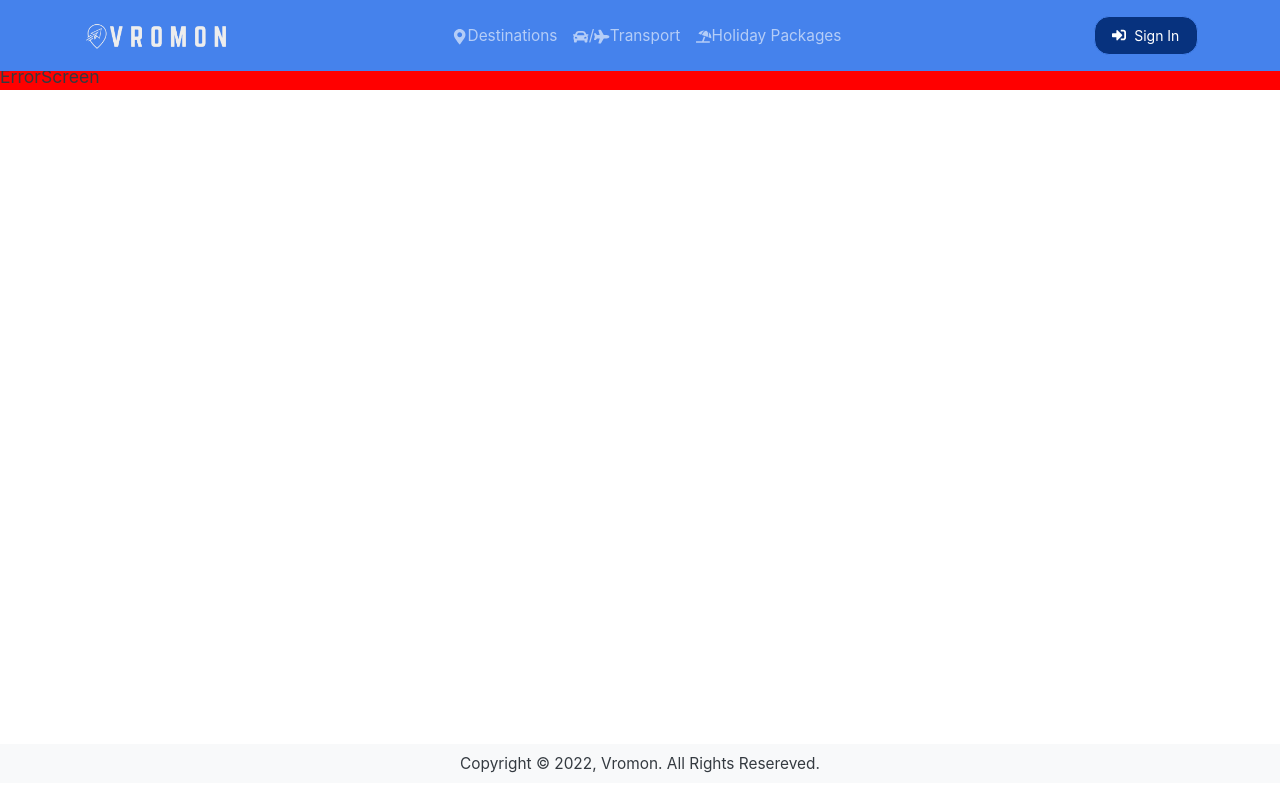
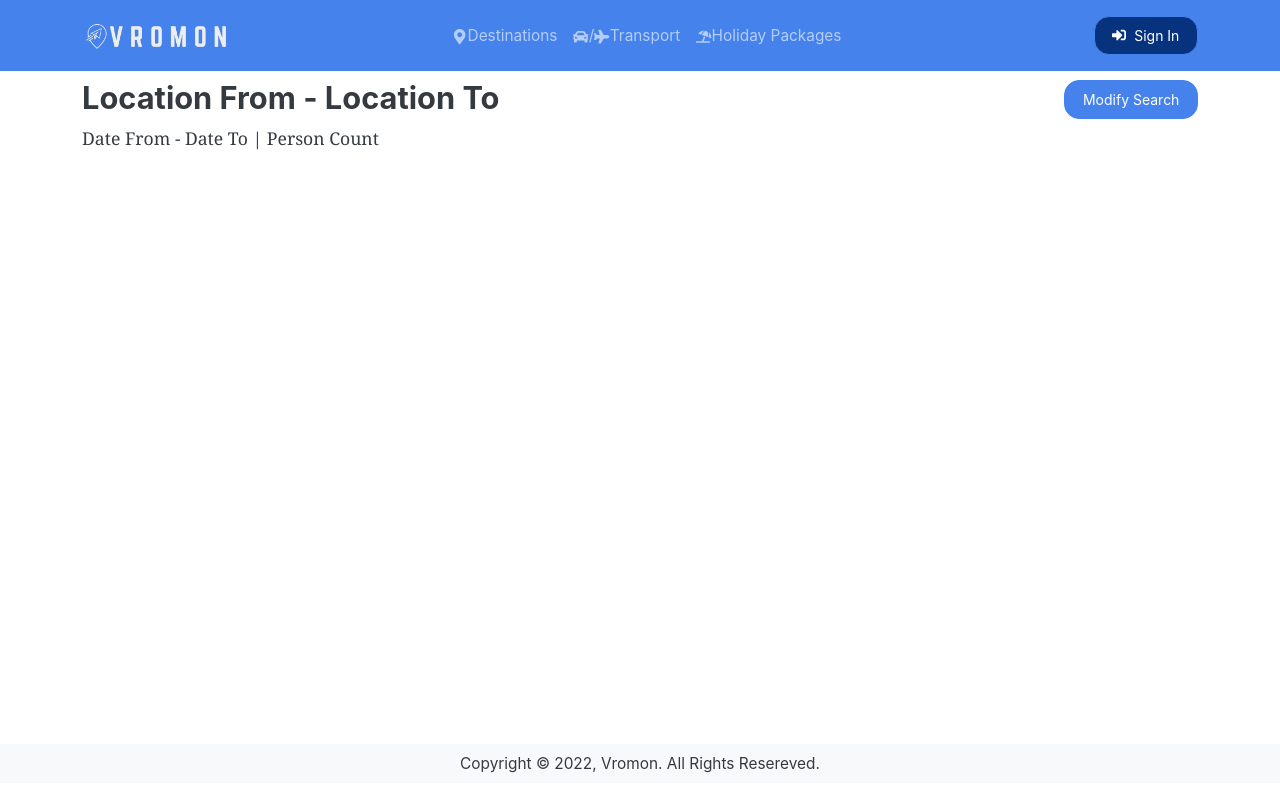
Before and after one commit to TangoRomeo80/Vromon, a React (Create React App) app in the folder frontend/: page /transportSearch in a window 1280 px wide. Built offline with nearby package versions, Linux system fonts and the light colour scheme.

Commit message:
Transport Search Screen interface created and modified

```diff
--- a/frontend/src/App.js
+++ b/frontend/src/App.js
@@ -4,7 +4,7 @@ import Header from './components/Header'
 import Footer from './components/Footer'
 import HomeScreen from './screens/HomeScreen'
 import LoginScreen from './screens/LoginScreen'
-import TransportScreen from './screens/TransportScreen'
+// import TransportScreen from './screens/TransportScreen'
 import DestinationScreen from './screens/DestinationScreen'
 import HolidayPackagesScreen from './screens/HolidayPackagesScreen'
 import ProfileScreen from './screens/ProfileScreen'
@@ -15,6 +15,7 @@ import TestScreen from './screens/TestScreen'
 import TestNavbar from './screens/TestNavbar'
 import DestinationSearchScreen from './screens/DestinationSearchScreen'
 import StaysSearchScreen from './screens/StaysSearchScreen'
+import TransportSearchScreen from './screens/TransportSearchScreen'
 
 const App = () => {
   return (
@@ -25,13 +26,14 @@ const App = () => {
           <Routes>
             <Route path='/' element={<HomeScreen />} />
             <Route path='/login' element={<LoginScreen />} />
-            <Route path='/transports' element={<TransportScreen />} />
+            {/* <Route path='/transports' element={<TransportScreen />} /> */}
             <Route path='/destinations' element={<DestinationScreen />} />
             <Route path='/packages' element={<HolidayPackagesScreen />} />
             <Route path='/profile' element={<ProfileScreen />} />
             <Route path='/tourSearch' element={<GuidedTourSearchScreen />} />
             <Route path='/destinationSearch' element={<DestinationSearchScreen />}/>
             <Route path='/staysSearch' element={<StaysSearchScreen />} />
+            <Route path='/transportSearch' element={<TransportSearchScreen />}/>
             <Route
               path='/businessOwnerInfo'
               element={<BusinessOwnerInfoScreen />}
--- a/frontend/src/screens/DestinationSearchScreen.js
+++ b/frontend/src/screens/DestinationSearchScreen.js
@@ -6,6 +6,7 @@ const DestinationSearchScreen = () => {
   const [budget, setBudget] = useState(0);
   const [duration, setDuration] = useState("");
   const [placeType, setPlaceType] = useState("");
+
   return (
     <Container>
       <Row>
--- a/frontend/src/screens/TransportScreen.js
+++ /dev/null
@@ -1,9 +0,0 @@
-import React from 'react'
-
-const TransportScreen = () => {
-  return (
-    <h1>TransportScreen</h1>
-  )
-}
-
-export default TransportScreen
--- /dev/null
+++ b/frontend/src/screens/TransportSearchScreen.js
@@ -0,0 +1,25 @@
+import React, { useState, useEffect } from "react";
+import { Link } from "react-router-dom";
+import { Row, Col, Container, Card, Form, Button } from "react-bootstrap";
+
+const TransportSearchScreen = () => {
+  return (
+    <Container>
+      <Row className='pt-3 mb-2'>
+        <Col lg={6} md={6} sm={6}>
+          <Card.Text as="h3">Location From - Location To</Card.Text>
+          <Card.Text>
+            Date From - Date To | Person Count
+          </Card.Text>
+        </Col>
+        <Col lg={6} md={6} sm={6} className="d-flex justify-content-end">
+          <Link to="" className="btn btn-primary mb-5">
+            Modify Search
+          </Link>
+        </Col>
+      </Row>
+    </Container>
+  );
+};
+
+export default TransportSearchScreen;
```
